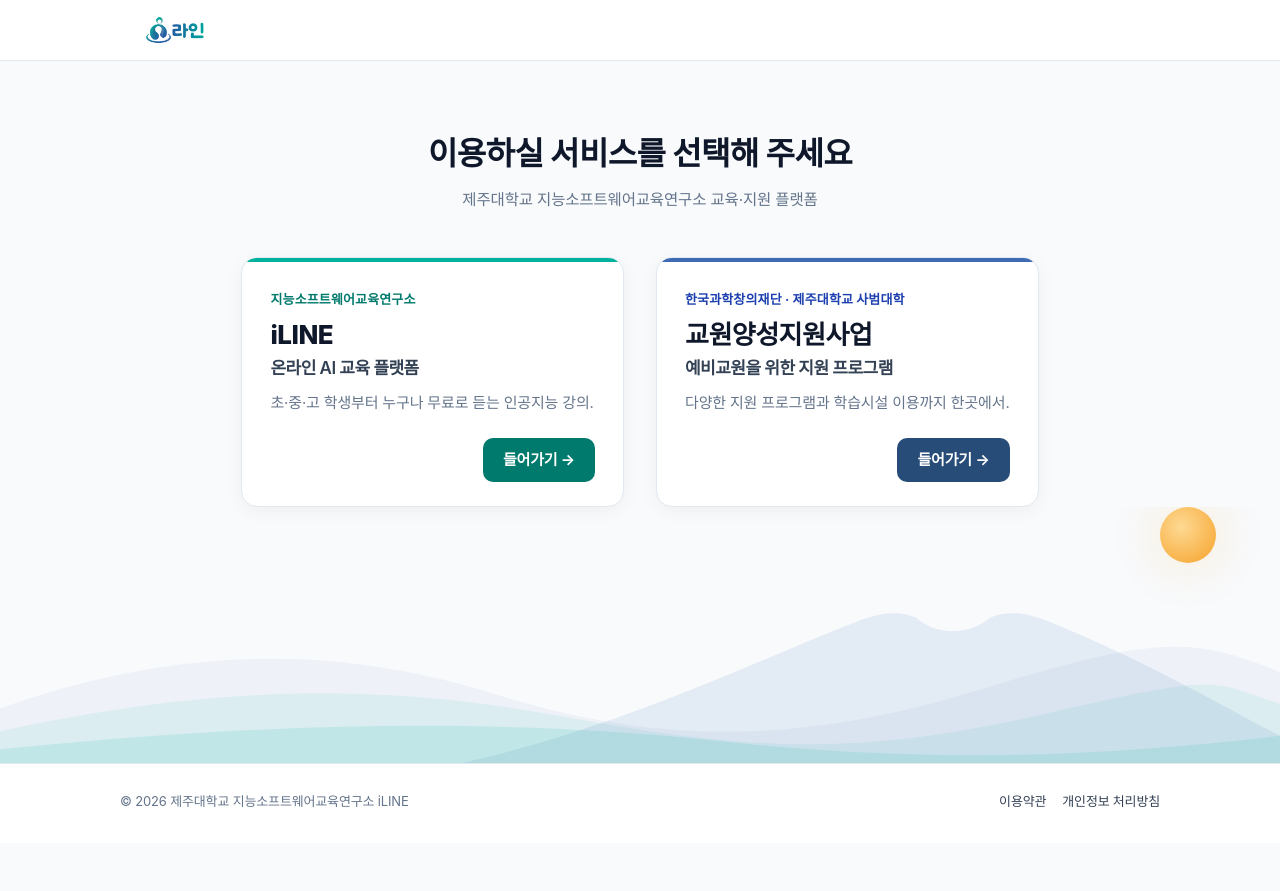
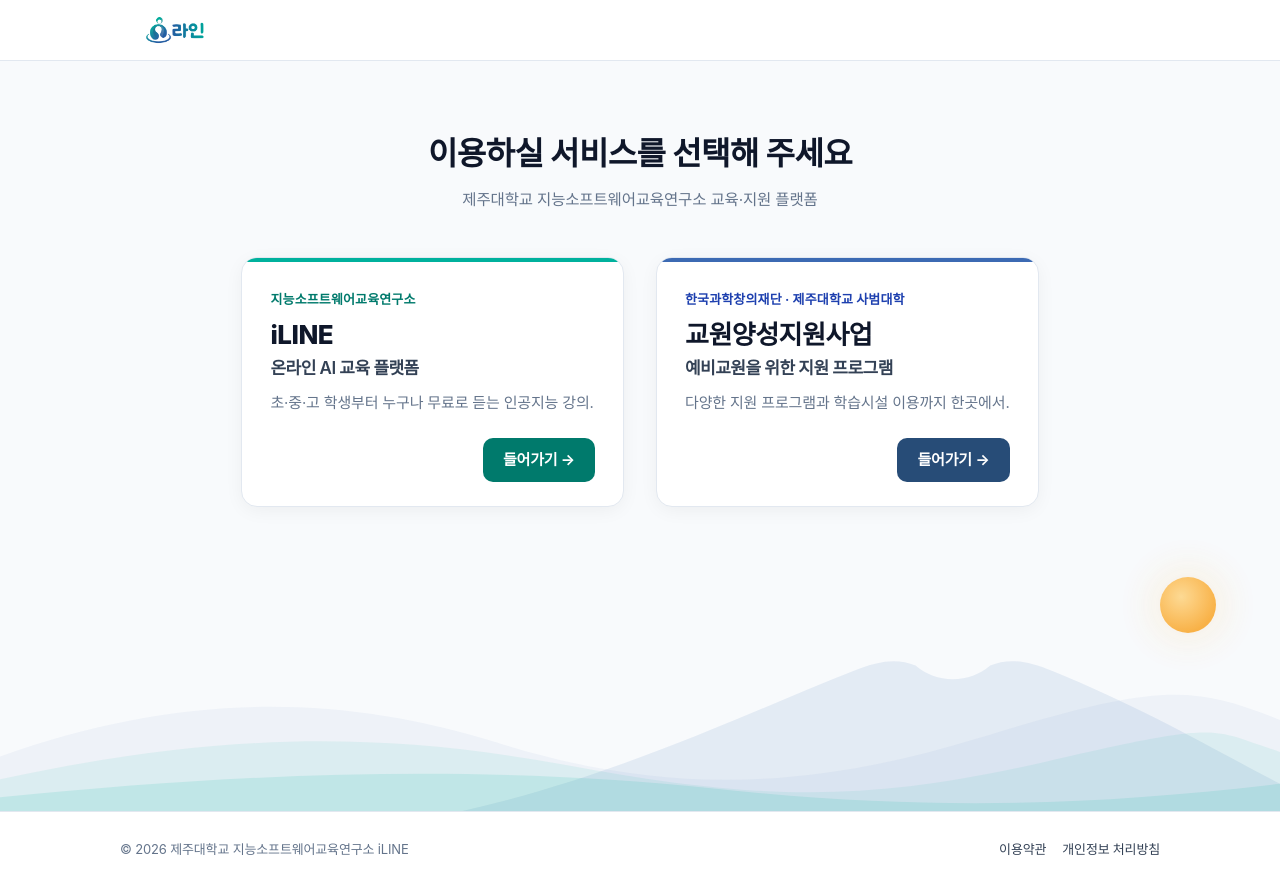
Before and after one commit to iLINE-iSERI/iline, a Next.js app: page / in a window 1280 px wide. Before the commit the page ends 843 px from the top, so only its background shows below. Built offline with nearby package versions, Linux system fonts and the light colour scheme.

Commit message:
디자인 및 상단 문구 수정 - 해 위치 조정 및 디자인 영역 조정

```diff
--- a/app/intro.module.css
+++ b/app/intro.module.css
@@ -259,7 +259,7 @@
 .land {
   position: relative;
   margin-top: auto;
-  padding-top: 40px;
+  padding-top: 72px; /* 해와 빛무리가 들어갈 여유 — overflow 로 잘리지 않게 */
   overflow: hidden;
   line-height: 0;
   pointer-events: none;
@@ -272,7 +272,7 @@
 }
 @media (min-width: 768px) {
   .land {
-    padding-top: 56px;
+    padding-top: 104px;
   }
   .ridge {
     height: 200px;
@@ -282,21 +282,21 @@
 .sun {
   position: absolute;
   right: 7%;
-  top: 4px;
+  top: 34px;
   width: 36px;
   height: 36px;
   border-radius: 50%;
   background: radial-gradient(circle at 38% 35%, #ffd27a, var(--sun) 72%);
   opacity: 0.8;
-  box-shadow: 0 0 32px 8px rgba(249, 160, 27, 0.14);
+  box-shadow: 0 0 24px 6px rgba(249, 160, 27, 0.14);
 }
 @media (min-width: 768px) {
   .sun {
     right: 5%;
-    top: 0;
+    top: 70px; /* 한라산 정상보다 조금 위 */
     width: 56px;
     height: 56px;
-    box-shadow: 0 0 48px 12px rgba(249, 160, 27, 0.14);
+    box-shadow: 0 0 40px 10px rgba(249, 160, 27, 0.14);
   }
 }
 
```
